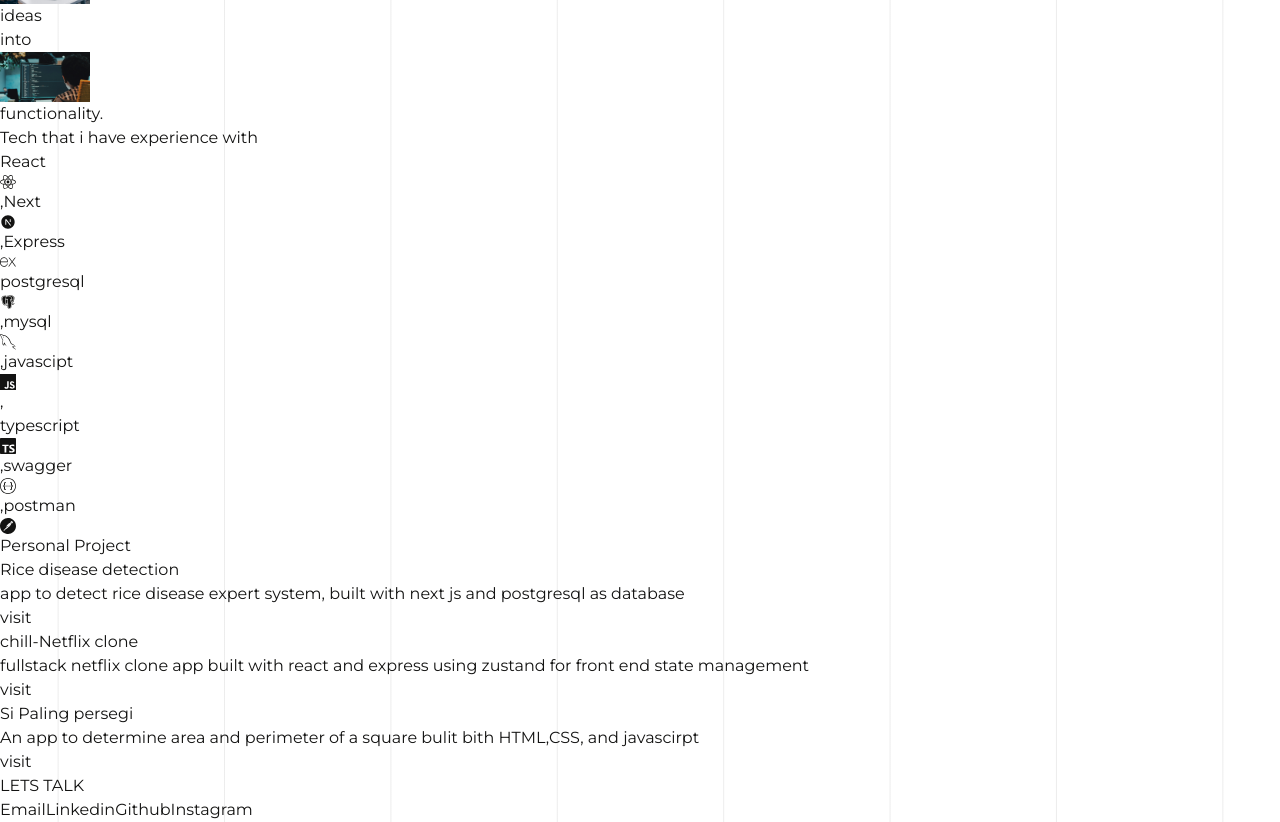
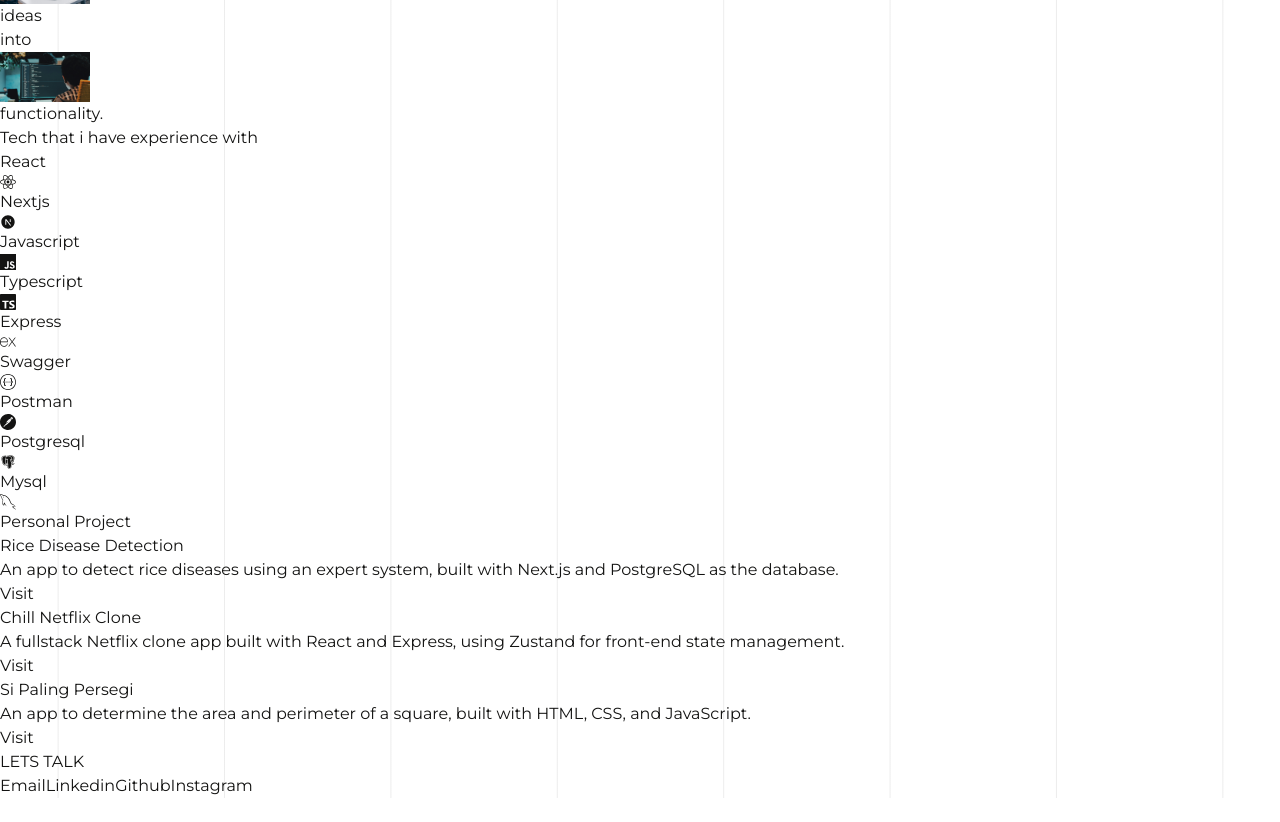
Before and after one commit to TirmidziAhmad/Portfolio, a Next.js app: page / in a window 1280 px wide. Shown: the part 480-1302 px from the top of the page. After the commit the page ends 1278 px from the top, so only its background shows below. Built offline with nearby package versions, Linux system fonts and the light colour scheme.

Commit message:
fix: foldering

```diff
--- a/src/app/page.tsx
+++ b/src/app/page.tsx
@@ -1,110 +1,29 @@
-"use client";
-import { FaReact } from "react-icons/fa";
-import { RiNextjsFill } from "react-icons/ri";
-import { SiExpress, SiJavascript, SiTypescript, SiSwagger, SiPostman } from "react-icons/si";
-import Image from "next/image";
-import me from "../../public/me.png";
-import jakarta from "../../public/jakarta.jpg";
-import fullstack from "../../public/fullstack.webp";
-import coding from "../../public/coding.jpg";
-import functionality from "../../public/functionality.jpg";
-import { BiLogoPostgresql } from "react-icons/bi";
-import { GrMysql } from "react-icons/gr";
+import Introduction from "@/components/Introduction";
+import TechStack from "@/components/TechStack";
+import Project from "@/components/Project";
 export default function Home() {
   return (
-    <div>
-      <section id="hero" className="flex flex-col justify-center items-center h-[100vh]">
+    <>
+      {/* hero */}
+      <section className="flex flex-col justify-center items-center h-[100vh]">
         <h1 className="text-6xl md:text-[180px] font-semibold ">TIRMIDZI</h1>
-        <p className="text-slate-400 text-lg md:text-xl">FULLSTACK DEV | FRONT END DEV</p>
+        <p className="text-slate-400 text-lg md:text-xl">
+          FULLSTACK DEV | FRONT END DEV
+        </p>
         <h1 className="text-6xl md:text-[180px] font-semibold">AHMAD</h1>
       </section>
-
-      <section id="about" className="flex flex-col justify-center items-center h-[50vh] gap-4 font-normal">
-        <h2 className="text-md md:text-6xl">
-          <span className="flex gap-2">
-            Tirmidzi Ahmad <Image src={me} alt="me" width={60} height={60} /> is Indonesian <Image src={jakarta} alt="me" width={90} height={90} className="rounded-md" objectFit="cover" />
-          </span>
-        </h2>
-        <h2 className="text-md md:text-6xl flex gap-2">
-          Experienced web developer <Image src={fullstack} alt="me" width={90} height={90} className="rounded-md" objectFit="cover" />,
-        </h2>
-        <h2 className="text-lg md:text-6xl text-slate-500 flex gap-2">
-          Who turns <Image src={coding} alt="me" width={90} height={90} className="rounded-md" objectFit="cover" /> ideas
-        </h2>
-        <h2 className="text-lg md:text-6xl text-slate-500 flex gap-2">
-          into <Image src={functionality} alt="me" width={90} height={90} className="rounded-md" objectFit="cover" /> functionality.
-        </h2>
+      {/* introduction */}
+      <section className="h-[50vh] flex flex-col justify-center items-center  gap-4 font-normal">
+        <Introduction />
       </section>
-      <section id="tech-stack" className="h-[90vh] flex flex-col items-center justify-center gap-2">
-        <h2 className="text-lg md:text-6xl">Tech that i have experience with</h2>
-        <p className="flex flex-col md:text-6xl">
-          <div className="flex  items-center justify-center  gap-2  text-slate-500">
-            <span className="hover:text-blue-500 flex">
-              React <FaReact />
-            </span>
-            ,
-            <span className="hover:text-black flex gap-3">
-              Next <RiNextjsFill />
-            </span>
-            ,
-            <span className="hover:text-white flex gap-3">
-              Express <SiExpress />
-            </span>
-          </div>
-          <div className="flex items-center justify-center gap-2 text-slate-500">
-            <span className="flex hover:text-blue-400 gap-3">
-              postgresql <BiLogoPostgresql />
-            </span>
-            ,
-            <span className="flex hover:text-blue-400 gap-3">
-              mysql <GrMysql />
-            </span>
-            ,
-            <span className="flex hover:text-yellow-300 gap-3">
-              javascipt <SiJavascript />,
-            </span>
-          </div>
-          <div className="flex items-center justify-center gap-2 text-slate-500">
-            <span className="flex hover:text-blue-400 gap-3">
-              typescript <SiTypescript />
-            </span>
-            ,
-            <span className="flex hover:text-green-400 gap-3">
-              swagger <SiSwagger />
-            </span>
-            ,
-            <span className="flex hover:text-orange-400 gap-3">
-              postman <SiPostman />
-            </span>
-          </div>
-        </p>
+      {/* tech stack */}
+      <section className="h-[90vh] flex flex-col items-center justify-center gap-2">
+        <TechStack />
       </section>
-      <section id="my-work" className="h-[90vh] flex flex-col items-center justify-center">
-        <h2 className="text-lg md:text-6xl mb-3">Personal Project</h2>
-        <div className="flex gap-5">
-          <div className="bg-[#1e201e] rounded-lg border border-[#85858526] p-5 ">
-            <h4 className="text-xl capitalize">Rice disease detection</h4>
-            <p>app to detect rice disease expert system, built with next js and postgresql as database</p>
-            <button className="rounded-lg bg-transparent border border-[#85858526] p-2">
-              <a href="">visit</a>
-            </button>
-          </div>
-          <div className="bg-[#1e201e] rounded-lg border border-[#85858526] p-5">
-            <h4 className="text-xl capitalize">chill-Netflix clone</h4>
-            <p>fullstack netflix clone app built with react and express using zustand for front end state management</p>
-            <button className="rounded-lg bg-transparent border border-[#85858526] p-2">
-              <a href="https://chill-netflix-clone.vercel.app/">visit</a>
-            </button>
-          </div>
-          <div className="bg-[#1e201e] rounded-lg border border-[#85858526] p-5 ">
-            <h4 className="text-xl ">Si Paling persegi</h4>
-            <p>An app to determine area and perimeter of a square bulit bith HTML,CSS, and javascirpt</p>
-            <button className="rounded-lg bg-transparent border border-[#85858526] p-2">
-              <a href="https://tirmidziahmad.github.io/SiPalingPersegi/">visit</a>
-            </button>
-          </div>
-        </div>
+      {/* personal project */}
+      <section className="h-[90vh] flex flex-col items-center justify-center">
+        <Project />
       </section>
-    </div>
+    </>
   );
 }
--- /dev/null
+++ b/src/components/Introduction.tsx
@@ -0,0 +1,66 @@
+import React from "react";
+import Image from "next/image";
+import me from "../../public/me.png";
+import jakarta from "../../public/jakarta.jpg";
+import fullstack from "../../public/fullstack.webp";
+import coding from "../../public/coding.jpg";
+import functionality from "../../public/functionality.jpg";
+
+function Introduction() {
+  return (
+    <>
+      <h2 className="text-md md:text-6xl">
+        <span className="flex gap-2">
+          Tirmidzi Ahmad <Image src={me} alt="me" width={60} height={60} /> is
+          Indonesian{" "}
+          <Image
+            src={jakarta}
+            alt="me"
+            width={90}
+            height={90}
+            className="rounded-md"
+            objectFit="cover"
+          />
+        </span>
+      </h2>
+      <h2 className="text-md md:text-6xl flex gap-2">
+        Experienced web developer{" "}
+        <Image
+          src={fullstack}
+          alt="me"
+          width={90}
+          height={90}
+          className="rounded-md"
+          objectFit="cover"
+        />
+        ,
+      </h2>
+      <h2 className="text-lg md:text-6xl text-slate-500 flex gap-2">
+        Who turns{" "}
+        <Image
+          src={coding}
+          alt="me"
+          width={90}
+          height={90}
+          className="rounded-md"
+          objectFit="cover"
+        />{" "}
+        ideas
+      </h2>
+      <h2 className="text-lg md:text-6xl text-slate-500 flex gap-2">
+        into{" "}
+        <Image
+          src={functionality}
+          alt="me"
+          width={90}
+          height={90}
+          className="rounded-md"
+          objectFit="cover"
+        />{" "}
+        functionality.
+      </h2>
+    </>
+  );
+}
+
+export default Introduction;
--- /dev/null
+++ b/src/components/Project.tsx
@@ -0,0 +1,51 @@
+import React from "react";
+
+const project = [
+  {
+    title: "Rice Disease Detection",
+    description:
+      "An app to detect rice diseases using an expert system, built with Next.js and PostgreSQL as the database.",
+    link: "https://chill-netflix-clone.vercel.app/",
+  },
+  {
+    title: "Chill Netflix Clone",
+    description:
+      "A fullstack Netflix clone app built with React and Express, using Zustand for front-end state management.",
+    link: "https://chill-netflix-clone.vercel.app/",
+  },
+  {
+    title: "Si Paling Persegi",
+    description:
+      "An app to determine the area and perimeter of a square, built with HTML, CSS, and JavaScript.",
+    link: "https://tirmidziahmad.github.io/SiPalingPersegi/",
+  },
+];
+
+function Project() {
+  return (
+    <>
+      <h2 className="text-lg md:text-6xl mb-3 text-center">Personal Project</h2>
+      <div className="flex flex-wrap gap-5">
+        {project.map((item, index) => (
+          <div
+            key={index}
+            className="bg-[#1e201e] rounded-lg border border-[#85858526] p-5 w-full md:w-[30%]"
+          >
+            <h4 className="text-xl capitalize mb-2">{item.title}</h4>
+            <p className="mb-4">{item.description}</p>
+            <a
+              href={item.link}
+              target="_blank"
+              rel="noopener noreferrer"
+              className="inline-block rounded-lg bg-transparent border border-[#85858526] p-2 hover:bg-[#333]"
+            >
+              Visit
+            </a>
+          </div>
+        ))}
+      </div>
+    </>
+  );
+}
+
+export default Project;
--- /dev/null
+++ b/src/components/TechStack.tsx
@@ -0,0 +1,51 @@
+import React from "react";
+import {
+  SiExpress,
+  SiJavascript,
+  SiTypescript,
+  SiSwagger,
+  SiPostman,
+} from "react-icons/si";
+import { FaReact } from "react-icons/fa";
+import { RiNextjsFill } from "react-icons/ri";
+import { BiLogoPostgresql } from "react-icons/bi";
+import { GrMysql } from "react-icons/gr";
+
+const techstackData = [
+  { name: "React", icon: <FaReact />, hoverColor: "hover:text-blue-500" },
+  { name: "Nextjs", icon: <RiNextjsFill />, hoverColor: "hover:text-black" },
+  {
+    name: "Javascript",
+    icon: <SiJavascript />,
+    hoverColor: "hover:text-yellow-500",
+  },
+  {
+    name: "Typescript",
+    icon: <SiTypescript />,
+    hoverColor: "hover:text-blue-500",
+  },
+  { name: "Express", icon: <SiExpress />, hoverColor: "hover:text-white" },
+  { name: "Swagger", icon: <SiSwagger />, hoverColor: "hover:text-green-400" },
+  { name: "Postman", icon: <SiPostman />, hoverColor: "hover:text-orange-400" },
+  { name: "Postgresql", icon: <BiLogoPostgresql />, hoverColor: "" },
+  { name: "Mysql", icon: <GrMysql />, hoverColor: "" },
+];
+
+function TechStack() {
+  return (
+    <>
+      <h2 className="text-lg md:text-6xl">Tech that i have experience with</h2>
+      <div className="flex flex-wrap gap-10 justify-center items-center mt-10">
+        {techstackData.map((item, index) => (
+          <div key={index} className="flex justify-center items-center">
+            <h1 className={`text-2xl flex ${item.hoverColor}`}>
+              {item.name} {item.icon}
+            </h1>
+          </div>
+        ))}
+      </div>
+    </>
+  );
+}
+
+export default TechStack;
```
